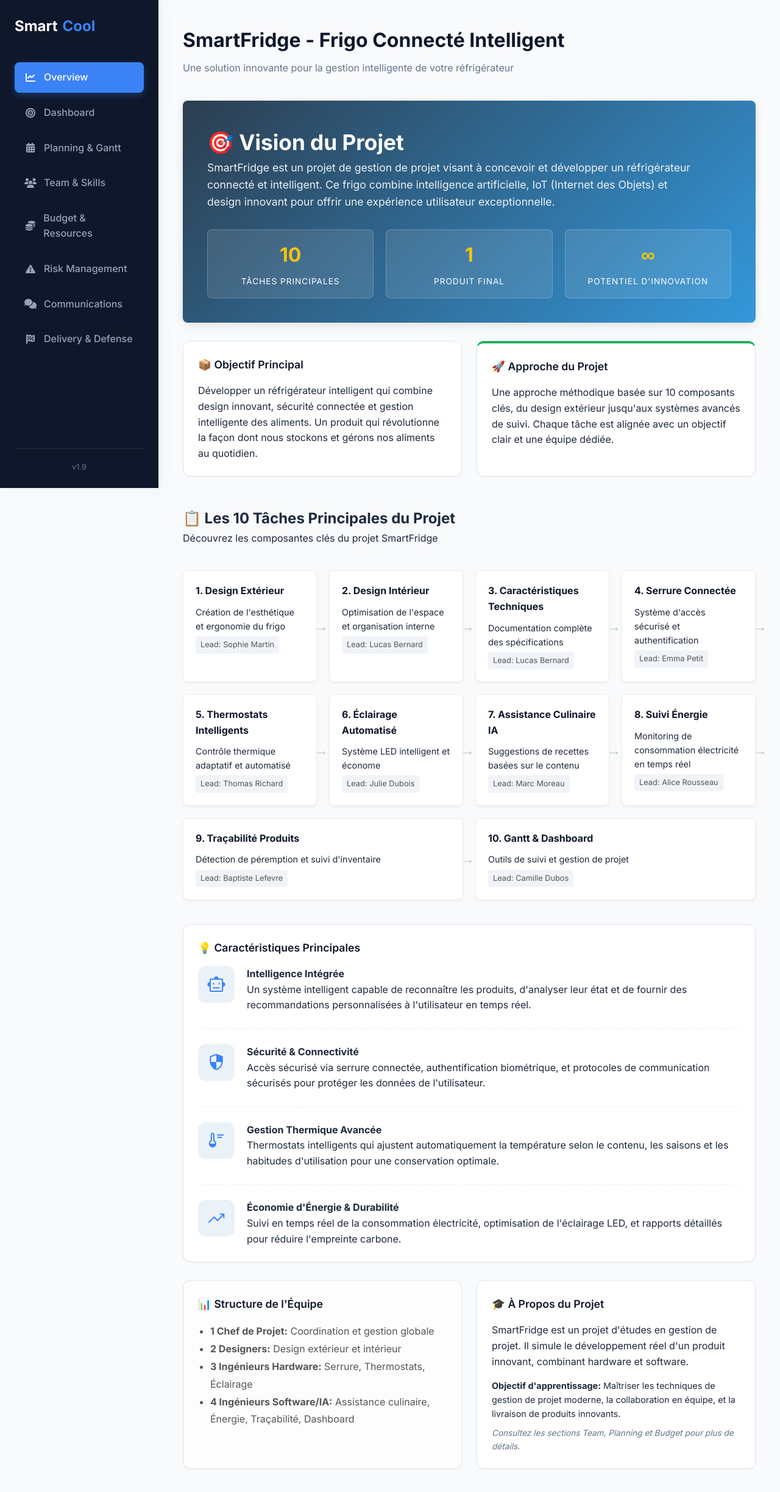
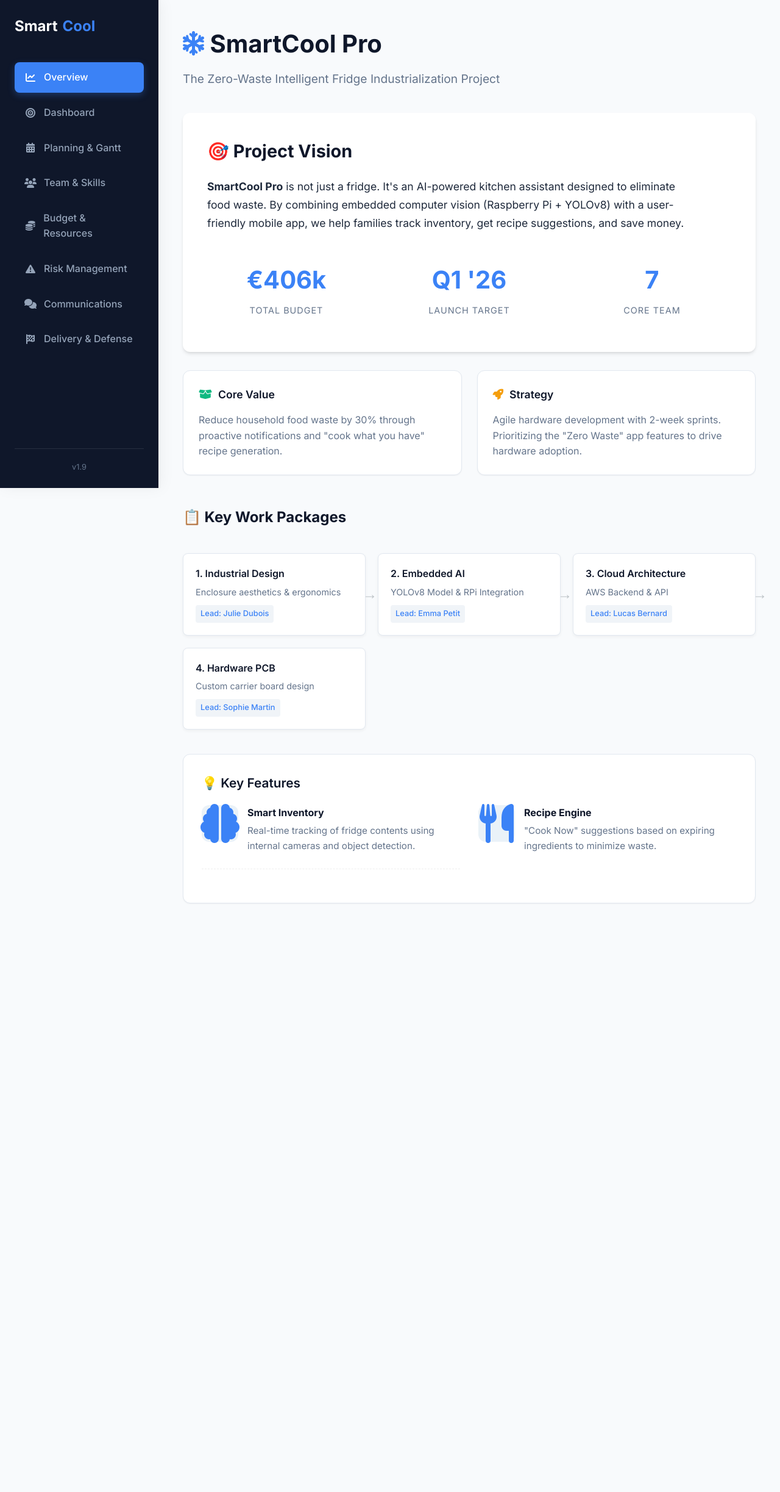
Before and after one commit to noahbds/SmartCool_Intranet, a website: page public/index.html in a window 1280 px wide. Shown: the whole page at 61% size. After the commit the page ends 1521 px from the top, so only its background shows below. Drawn offline with nearby package versions, Linux system fonts and the light colour scheme.

Commit message:
Refactor project to English: Update text and labels across budget, dashboard, index, planning, risks, and team pages for consistency and clarity. Change French terms to English, enhance UI elements, and improve accessibility. Add favicon to dashboard and adjust analytics script initialization.

```diff
--- a/public/index.html
+++ b/public/index.html
@@ -31,213 +31,102 @@
     <script src="/_vercel/speed-insights/script.js"></script>
 
     <main class="main-content">
-      <header>
-        <h1>SmartFridge - Frigo Connecté Intelligent</h1>
-        <p>Une solution innovante pour la gestion intelligente de votre réfrigérateur</p>
+      <header style="margin-bottom: 40px;">
+        <h1 style="font-size: 2.5rem; margin-bottom: 10px;">
+          <i class="fas fa-snowflake" style="color: var(--accent);"></i> SmartCool Pro
+        </h1>
+        <p style="font-size: 1.2rem; color: var(--text-muted);">The Zero-Waste Intelligent Fridge Industrialization Project</p>
       </header>
 
-      <div class="hero-section">
-        <h2>🎯 Vision du Projet</h2>
-        <p>
-          SmartFridge est un projet de gestion de projet visant à concevoir et développer un
-          réfrigérateur connecté et intelligent. Ce frigo combine intelligence artificielle,
-          IoT (Internet des Objets) et design innovant pour offrir une expérience utilisateur
-          exceptionnelle.
+      <div class="hero-section" style="background: white; padding: 40px; border-radius: 12px; box-shadow: var(--shadow-md); margin-bottom: 30px;">
+        <h2 style="font-size: 1.8rem; margin-bottom: 20px; color: var(--primary);">🎯 Project Vision</h2>
+        <p style="font-size: 1.1rem; line-height: 1.7; color: var(--text-main); max-width: 800px;">
+          <strong>SmartCool Pro</strong> is not just a fridge. It's an AI-powered kitchen assistant designed to eliminate food waste.
+          By combining embedded computer vision (Raspberry Pi + YOLOv8) with a user-friendly mobile app, we help families track inventory,
+          get recipe suggestions, and save money.
         </p>
 
-        <div class="hero-stats">
-          <div class="stat-badge">
-            <span class="stat-number">10</span>
-            <span class="stat-label">Tâches Principales</span>
+        <div class="hero-stats" style="display: flex; gap: 40px; margin-top: 30px;">
+          <div class="stat-badge" style="text-align: center;">
+            <span class="stat-number" style="display: block; font-size: 2.5rem; font-weight: 700; color: var(--accent);">€406k</span>
+            <span class="stat-label" style="color: var(--text-muted); font-size: 0.9rem; text-transform: uppercase; letter-spacing: 1px;">Total Budget</span>
           </div>
-          <div class="stat-badge">
-            <span class="stat-number">1</span>
-            <span class="stat-label">Produit Final</span>
+          <div class="stat-badge" style="text-align: center;">
+            <span class="stat-number" style="display: block; font-size: 2.5rem; font-weight: 700; color: var(--accent);">Q1 '26</span>
+            <span class="stat-label" style="color: var(--text-muted); font-size: 0.9rem; text-transform: uppercase; letter-spacing: 1px;">Launch Target</span>
           </div>
-          <div class="stat-badge">
-            <span class="stat-number">∞</span>
-            <span class="stat-label">Potentiel d'Innovation</span>
+          <div class="stat-badge" style="text-align: center;">
+            <span class="stat-number" style="display: block; font-size: 2.5rem; font-weight: 700; color: var(--accent);">7</span>
+            <span class="stat-label" style="color: var(--text-muted); font-size: 0.9rem; text-transform: uppercase; letter-spacing: 1px;">Core Team</span>
           </div>
         </div>
       </div>
 
-      <div class="card-grid">
-        <div class="card">
-          <h3>📦 Objectif Principal</h3>
-          <p>
-            Développer un réfrigérateur intelligent qui combine design innovant,
-            sécurité connectée et gestion intelligente des aliments. Un produit qui
-            révolutionne la façon dont nous stockons et gérons nos aliments au quotidien.
+      <div class="card-grid" style="display: grid; grid-template-columns: repeat(auto-fit, minmax(300px, 1fr)); gap: 25px; margin-bottom: 40px;">
+        <div class="card" style="padding: 25px; background: white; border-radius: 12px; box-shadow: var(--shadow-sm);">
+          <h3 style="display: flex; align-items: center; gap: 10px; margin-bottom: 15px; color: var(--primary);"><i class="fas fa-box-open" style="color: #10b981;"></i> Core Value</h3>
+          <p style="color: var(--text-muted); line-height: 1.6;">
+            Reduce household food waste by 30% through proactive notifications and "cook what you have" recipe generation.
           </p>
         </div>
-        <div class="card solution">
-          <h3>🚀 Approche du Projet</h3>
-          <p>
-            Une approche méthodique basée sur 10 composants clés, du design extérieur
-            jusqu'aux systèmes avancés de suivi. Chaque tâche est alignée avec un
-            objectif clair et une équipe dédiée.
+        <div class="card" style="padding: 25px; background: white; border-radius: 12px; box-shadow: var(--shadow-sm);">
+          <h3 style="display: flex; align-items: center; gap: 10px; margin-bottom: 15px; color: var(--primary);"><i class="fas fa-rocket" style="color: #f59e0b;"></i> Strategy</h3>
+          <p style="color: var(--text-muted); line-height: 1.6;">
+            Agile hardware development with 2-week sprints. Prioritizing the "Zero Waste" app features to drive hardware adoption.
           </p>
         </div>
       </div>
 
-      <h2 class="section-title">📋 Les 10 Tâches Principales du Projet</h2>
-      <p>Découvrez les composantes clés du projet SmartFridge</p>
+      <h2 class="section-title" style="font-size: 1.5rem; margin-bottom: 25px; color: var(--primary);">📋 Key Work Packages</h2>
 
-      <div class="flow-diagram">
-        <div class="flow-step-card">
-          <div class="flow-title">1. Design Extérieur</div>
-          <p class="text-sm">
-            Création de l'esthétique et ergonomie du frigo
-          </p>
-          <div class="flow-tech">Lead: Sophie Martin</div>
+      <div class="flow-diagram" style="display: grid; grid-template-columns: repeat(auto-fill, minmax(250px, 1fr)); gap: 20px;">
+        <div class="flow-step-card" style="background: white; padding: 20px; border-radius: 8px; border: 1px solid #e2e8f0;">
+          <div class="flow-title" style="font-weight: 600; margin-bottom: 5px; color: var(--primary);">1. Industrial Design</div>
+          <p class="text-sm" style="color: var(--text-muted); font-size: 0.9rem;">Enclosure aesthetics & ergonomics</p>
+          <div class="flow-tech" style="margin-top: 10px; font-size: 0.8rem; color: var(--accent); font-weight: 500;">Lead: Julie Dubois</div>
         </div>
 
-        <div class="flow-step-card">
-          <div class="flow-title">2. Design Intérieur</div>
-          <p class="text-sm">Optimisation de l'espace et organisation interne</p>
-          <div class="flow-tech">Lead: Lucas Bernard</div>
+        <div class="flow-step-card" style="background: white; padding: 20px; border-radius: 8px; border: 1px solid #e2e8f0;">
+          <div class="flow-title" style="font-weight: 600; margin-bottom: 5px; color: var(--primary);">2. Embedded AI</div>
+          <p class="text-sm" style="color: var(--text-muted); font-size: 0.9rem;">YOLOv8 Model & RPi Integration</p>
+          <div class="flow-tech" style="margin-top: 10px; font-size: 0.8rem; color: var(--accent); font-weight: 500;">Lead: Emma Petit</div>
         </div>
 
-        <div class="flow-step-card">
-          <div class="flow-title">3. Caractéristiques Techniques</div>
-          <p class="text-sm">Documentation complète des spécifications</p>
-          <div class="flow-tech">Lead: Lucas Bernard</div>
+        <div class="flow-step-card" style="background: white; padding: 20px; border-radius: 8px; border: 1px solid #e2e8f0;">
+          <div class="flow-title" style="font-weight: 600; margin-bottom: 5px; color: var(--primary);">3. Cloud Architecture</div>
+          <p class="text-sm" style="color: var(--text-muted); font-size: 0.9rem;">AWS Backend & API</p>
+          <div class="flow-tech" style="margin-top: 10px; font-size: 0.8rem; color: var(--accent); font-weight: 500;">Lead: Lucas Bernard</div>
         </div>
 
-        <div class="flow-step-card">
-          <div class="flow-title">4. Serrure Connectée</div>
-          <p class="text-sm">Système d'accès sécurisé et authentification</p>
-          <div class="flow-tech">Lead: Emma Petit</div>
-        </div>
-
-        <div class="flow-step-card">
-          <div class="flow-title">5. Thermostats Intelligents</div>
-          <p class="text-sm">Contrôle thermique adaptatif et automatisé</p>
-          <div class="flow-tech">Lead: Thomas Richard</div>
-        </div>
-
-        <div class="flow-step-card">
-          <div class="flow-title">6. Éclairage Automatisé</div>
-          <p class="text-sm">Système LED intelligent et économe</p>
-          <div class="flow-tech">Lead: Julie Dubois</div>
-        </div>
-
-        <div class="flow-step-card">
-          <div class="flow-title">7. Assistance Culinaire IA</div>
-          <p class="text-sm">Suggestions de recettes basées sur le contenu</p>
-          <div class="flow-tech">Lead: Marc Moreau</div>
-        </div>
-
-        <div class="flow-step-card">
-          <div class="flow-title">8. Suivi Énergie</div>
-          <p class="text-sm">Monitoring de consommation électricité en temps réel</p>
-          <div class="flow-tech">Lead: Alice Rousseau</div>
-        </div>
-
-        <div class="flow-step-card">
-          <div class="flow-title">9. Traçabilité Produits</div>
-          <p class="text-sm">Détection de péremption et suivi d'inventaire</p>
-          <div class="flow-tech">Lead: Baptiste Lefevre</div>
-        </div>
-
-        <div class="flow-step-card">
-          <div class="flow-title">10. Gantt & Dashboard</div>
-          <p class="text-sm">Outils de suivi et gestion de projet</p>
-          <div class="flow-tech">Lead: Camille Dubos</div>
+        <div class="flow-step-card" style="background: white; padding: 20px; border-radius: 8px; border: 1px solid #e2e8f0;">
+          <div class="flow-title" style="font-weight: 600; margin-bottom: 5px; color: var(--primary);">4. Hardware PCB</div>
+          <p class="text-sm" style="color: var(--text-muted); font-size: 0.9rem;">Custom carrier board design</p>
+          <div class="flow-tech" style="margin-top: 10px; font-size: 0.8rem; color: var(--accent); font-weight: 500;">Lead: Sophie Martin</div>
         </div>
       </div>
 
-      <div class="card">
-        <h3>💡 Caractéristiques Principales</h3>
+      <div class="card" style="margin-top: 40px; padding: 30px; background: white; border-radius: 12px; box-shadow: var(--shadow-sm);">
+        <h3 style="margin-bottom: 20px; font-size: 1.3rem; color: var(--primary);">💡 Key Features</h3>
 
-        <div class="feature-item">
-          <div class="feature-icon-box">smart_toy</div>
+        <div class="feature-grid" style="display: grid; grid-template-columns: 1fr 1fr; gap: 30px;">
+            <div class="feature-item" style="display: flex; gap: 15px;">
+            <div class="feature-icon-box" style="color: var(--accent);"><i class="fas fa-brain fa-2x"></i></div>
             <div>
-            <h4>Intelligence Intégrée</h4>
-            <p>
-              Un système intelligent capable de reconnaître les produits,
-              d'analyser leur état et de fournir des recommandations personnalisées
-              à l'utilisateur en temps réel.
+                <h4 style="margin-bottom: 5px; color: var(--primary);">Smart Inventory</h4>
+                <p style="color: var(--text-muted); font-size: 0.95rem;">
+                Real-time tracking of fridge contents using internal cameras and object detection.
                 </p>
             </div>
             </div>
 
-        <div class="feature-item">
-          <div class="feature-icon-box">security</div>
+            <div class="feature-item" style="display: flex; gap: 15px;">
+            <div class="feature-icon-box" style="color: var(--accent);"><i class="fas fa-utensils fa-2x"></i></div>
             <div>
-            <h4>Sécurité & Connectivité</h4>
-            <p>
-              Accès sécurisé via serrure connectée, authentification biométrique,
-              et protocoles de communication sécurisés pour protéger les données
-              de l'utilisateur.
+                <h4 style="margin-bottom: 5px; color: var(--primary);">Recipe Engine</h4>
+                <p style="color: var(--text-muted); font-size: 0.95rem;">
+                "Cook Now" suggestions based on expiring ingredients to minimize waste.
                 </p>
             </div>
-        </div>
-
-        <div class="feature-item">
-          <div class="feature-icon-box">thermostat</div>
-          <div>
-            <h4>Gestion Thermique Avancée</h4>
-            <p>
-              Thermostats intelligents qui ajustent automatiquement la température
-              selon le contenu, les saisons et les habitudes d'utilisation pour
-              une conservation optimale.
-            </p>
-          </div>
-        </div>
-
-        <div class="feature-item">
-          <div class="feature-icon-box">trending_up</div>
-          <div>
-            <h4>Économie d'Énergie & Durabilité</h4>
-            <p>
-              Suivi en temps réel de la consommation électricité, optimisation
-              de l'éclairage LED, et rapports détaillés pour réduire l'empreinte
-              carbone.
-            </p>
-          </div>
-        </div>
-      </div>
-
-      <div class="card-grid mt-30">
-        <div class="card journey">
-          <h3>📊 Structure de l'Équipe</h3>
-          <ul class="journey-list">
-            <li>
-              <strong>1 Chef de Projet:</strong> Coordination et gestion globale
-            </li>
-            <li>
-              <strong>2 Designers:</strong> Design extérieur et intérieur
-            </li>
-            <li>
-              <strong>3 Ingénieurs Hardware:</strong> Serrure, Thermostats, Éclairage
-            </li>
-            <li>
-              <strong>4 Ingénieurs Software/IA:</strong> Assistance culinaire, Énergie, Traçabilité, Dashboard
-            </li>
-          </ul>
-        </div>
-
-        <div class="card">
-          <h3>🎓 À Propos du Projet</h3>
-          <p>
-            SmartFridge est un projet d'études en gestion de projet. Il simule
-            le développement réel d'un produit innovant, combinant hardware et software.
-          </p>
-          <p style="margin-top: 15px; font-size: 0.9rem;">
-            <strong>Objectif d'apprentissage:</strong> Maîtriser les techniques
-            de gestion de projet moderne, la collaboration en équipe, et la livraison
-            de produits innovants.
-          </p>
-          <div
-            style="
-              margin-top: 10px;
-              font-size: 0.85rem;
-              color: var(--text-muted);
-              font-style: italic;
-            "
-          >
-            Consultez les sections Team, Planning et Budget pour plus de détails.
             </div>
         </div>
       </div>
```
Also changed, not shown: data/gantt.json (+52 -52 lines), public/budget.html (+18 -17 lines), public/dashboard.html (+7 -5 lines), public/planning.html (+33 -38 lines), public/risks.html (+20 -21 lines), public/team.html (+18 -18 lines). Lines whose indentation alone changed are shown as unchanged.
